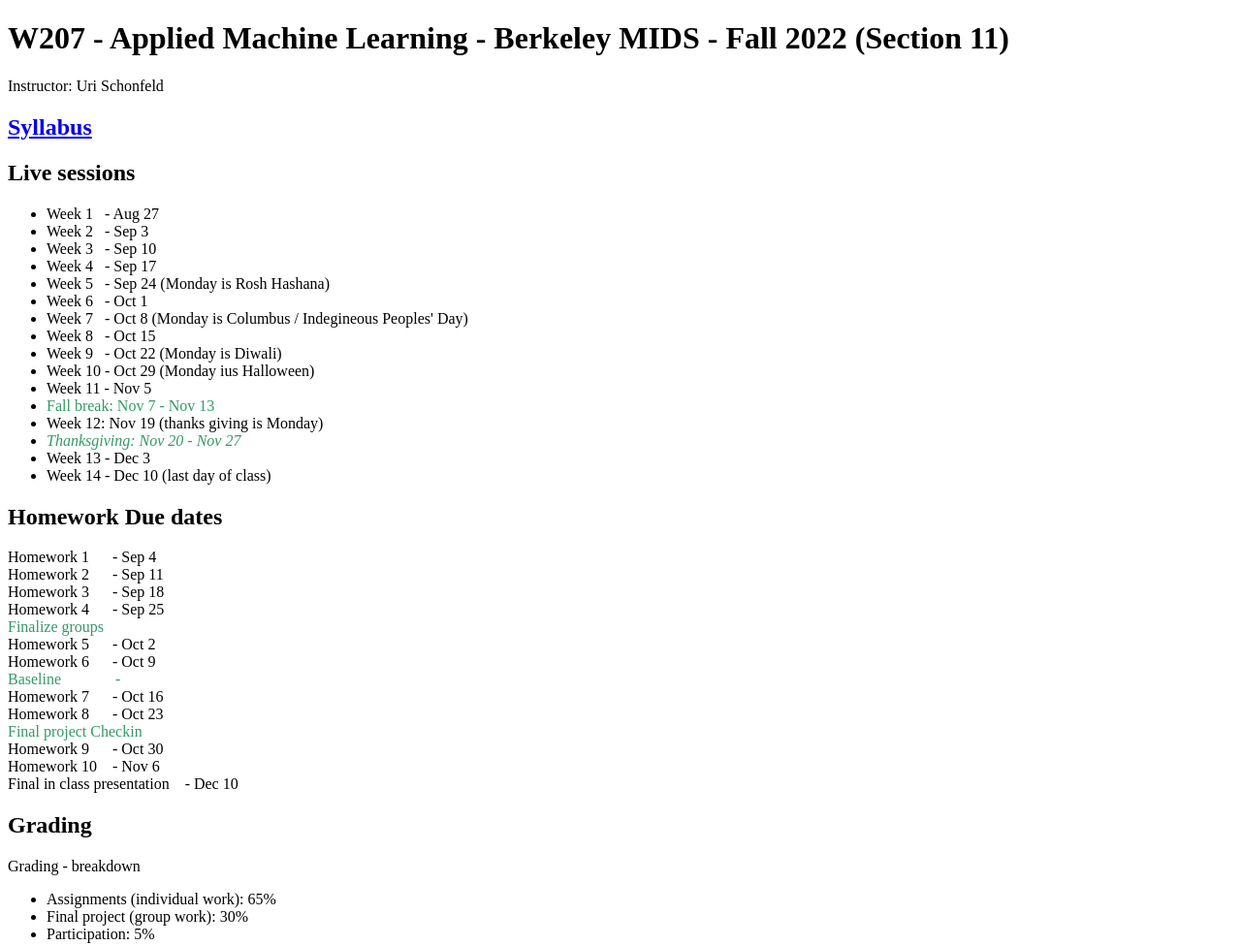
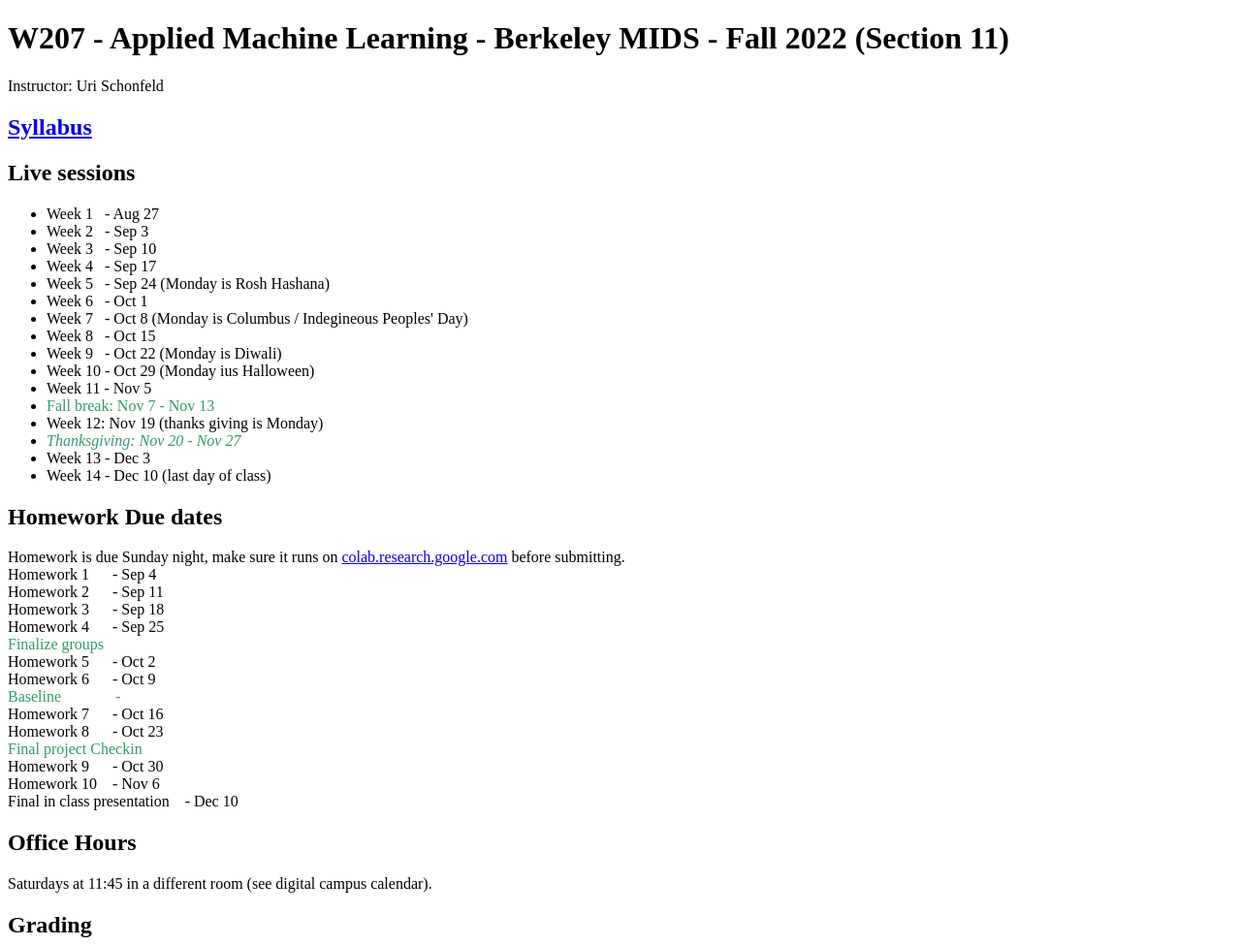
Before and after one commit to W207/w207.github.io, a plain HTML site: page index.html in a window 1280 px wide. Shown: the top 976 px of the page at 97% size. Drawn offline with Linux system fonts and the light colour scheme.

Commit message:
Update index.html

```diff
--- a/index.html
+++ b/index.html
@@ -30,8 +30,9 @@
       <li>Week 14 - Dec 10 (last day of class)</li>
       </ul>
       <h2>Homework Due dates</h2>
-      <p>Homework 1&nbsp;&nbsp;&nbsp;&nbsp;&nbsp; - Sep 4<br>
-         Homework 2&nbsp;&nbsp;&nbsp;&nbsp;&nbsp; - Sep 11<br>
+      <p>Homework is due Sunday night, make sure it runs on <a href="https://colab.research.google.com">colab.research.google.com</a> before submitting.</br>
+        Homework 1&nbsp;&nbsp;&nbsp;&nbsp;&nbsp; - Sep 4<br>
+        Homework 2&nbsp;&nbsp;&nbsp;&nbsp;&nbsp; - Sep 11<br>
         Homework 3&nbsp;&nbsp;&nbsp;&nbsp;&nbsp; - Sep 18<br>
         Homework 4&nbsp;&nbsp;&nbsp;&nbsp;&nbsp; - Sep 25<br>
         <span style="color: #339966;">Finalize groups&nbsp;</span> <br>
@@ -43,6 +44,8 @@
         Homework 9&nbsp;&nbsp;&nbsp;&nbsp;&nbsp; - Oct 30<br>Homework 10&nbsp;&nbsp;&nbsp; - Nov 6<br>
         Final in class presentation&nbsp;&nbsp;&nbsp; - Dec 10
       </p>
+      <h2>Office Hours</h2>
+      <p>Saturdays at 11:45 in a different room (see digital campus calendar).</p>
       <h2>Grading</h2>
       <p>Grading - breakdown
          <ul>
```
